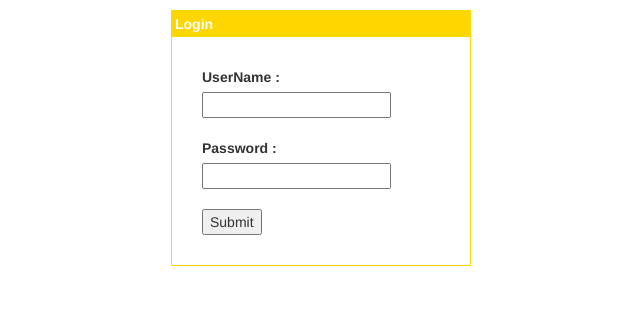
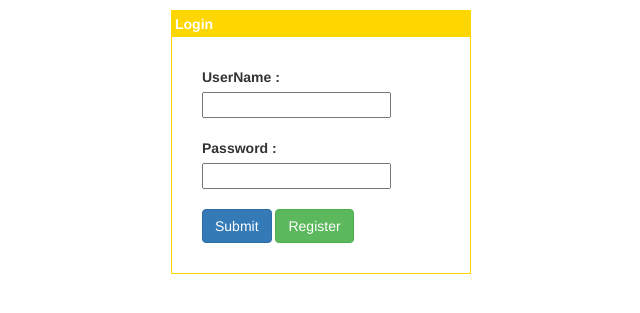
Before and after one commit to bwelsh515/CIS454_Book_Seller, a PHP site: page /login.php in a window 1280 px wide. Shown: the part 60-373 px from the top of the page, without its empty margins (319-959 px from the left). Run offline with PHP 8.4, Linux system fonts and the light colour scheme; data that the repository does not hold is empty.

Commit message:
Update login.php

```diff
--- a/public/login.php
+++ b/public/login.php
@@ -67,7 +67,8 @@ if (isset($_POST['submit'])) {
                <form action = "" method = "post">
                   <label>UserName  :</label><input type = "text" name = "username" class = "box"/><br /><br />
                   <label>Password  :</label><input type = "password" name = "password" class = "box" /><br/><br />
-                  <input type = "submit" name="submit" value="Submit"/><br />
+                  <input type = "submit" name="submit" value="Submit"class="btn btn-primary"/>
+                  <a href="register.php" class="btn btn-success"> Register</a>
                </form>
 
                <div style = "font-size:11px; color:#cc0000; margin-top:10px"><?php echo $error; ?></div>
```
